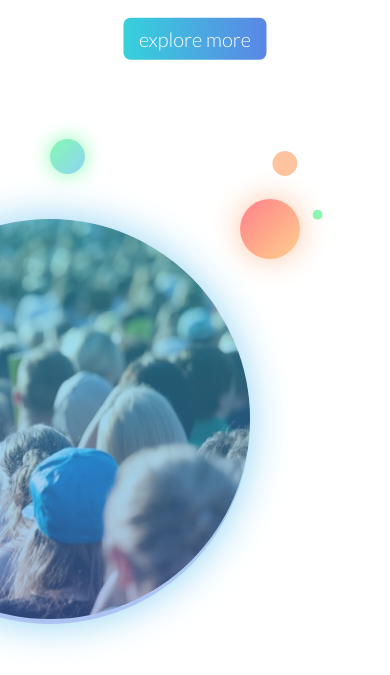
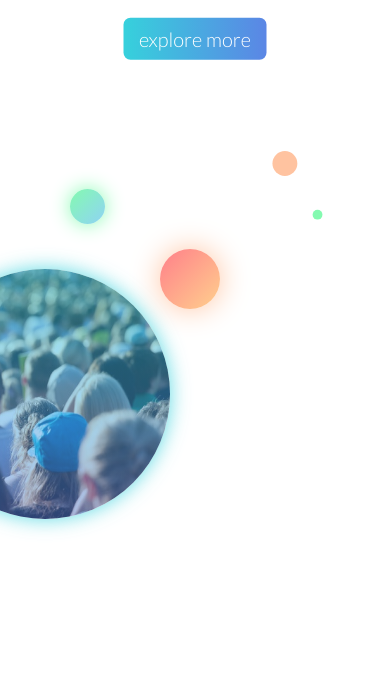
Before and after one commit to syedzubairahmed001/vrcveldanda, a website: page index.html in a window 390 px wide. Shown: the part 425-1100 px from the top of the page. Drawn offline with nearby package versions, Linux system fonts and the light colour scheme.

Commit message:
added responsiveness to circles

```diff
--- a/index.html
+++ b/index.html
@@ -39,9 +39,7 @@
     </header>
 
     <div class="header-circle-container">
-        <div class="circle circle__big circle__img">
-            <img src="resources/img/header-img.jpg" alt="image" class="head-circle-img">
-            <div class="circle-overlay"></div>
+        <div class="circle circle__big-40 circle__img">
         </div>
     </div>
 
--- a/resources/sass/components/_btn.scss
+++ b/resources/sass/components/_btn.scss
@@ -15,9 +15,15 @@
         font-size: 2.2rem;
         border-radius: .7rem;
 
-        &:hover,
+        &:hover{
+            box-shadow: rgba(54, 209, 220, 0.5) 0 .6rem 2rem;
+        }
         &:active{
-            box-shadow: rgba(54, 209, 220, 0.5) 0 .6rem 2rem;
+            border: 2px solid #5B86E5;
+            background: #fff;
+            color: #5B86E5;
+            box-shadow: rgba(#5B86E5, 0.5) 0 .6rem 2rem;
+            margin-top: -4px;
         }
     }
 }
--- a/resources/sass/components/_circle.scss
+++ b/resources/sass/components/_circle.scss
@@ -7,30 +7,18 @@
     position: relative;
 
     &__big-40{
-        width: 40rem;
-        height: 40rem;
+        width: 45rem;
+        height: 45rem;
     }
 
     &__img{
         display: inline-block;
         position: relative;
-
-        & img{
-            display: inline-block;
-            width: 40rem;
-            height: 40rem;
-            border-radius: 50%;
-        }
-
-        & .circle-overlay{
-            display: inline-block;
-            width: 100%;
-            height: 100%;
-            position: absolute;
-            top: 0;
-            left: 0;
-            border-radius: 50%;
-        }
+        background-image:linear-gradient(rgba($gr-blue-1, 0.5), rgba($gr-blue-2, 0.5)), url(img/header-img.jpg);
+        box-shadow: rgba($gr-blue-1, 0.8) 0 0 2rem;
+        background-repeat: no-repeat;
+        background-position: center;
+        background-size: cover;
     }
 }
 
@@ -39,13 +27,8 @@
 .header-circle-container{
     display: inline-block;
     position: relative;
-    margin-top: -20rem;
+    margin-top: -25rem;
     margin-left: -15rem;
-
-    & .circle .circle-overlay{
-        background-image: linear-gradient(rgba($gr-blue-1, 0.5), rgba($gr-blue-2, 0.5));
-        box-shadow: #8fd3f4 0 0 4rem;
-    }
 
     &::after{
         content: '';
@@ -57,7 +40,6 @@
         right: -5rem;
         background-image: linear-gradient(to right bottom, $gr-orange-1, $gr-orange-2);
         box-shadow: #ffc3a0 0 0 3rem;
-        animation: 3.5s h-circle-2 alternate infinite;
     }
 
     &::before{
@@ -67,22 +49,25 @@
         border-radius: 50%;
         position: absolute;
         top: -8rem;
-        left: 20rem;
+        left: 22rem;
         background-image: linear-gradient(to right bottom, $gr-green-1, $gr-green-2);
         box-shadow: $gr-green-1 0 0 2rem;
-        animation: 2s h-circle-1 alternate infinite;
     }
 }
 
 
 
 @media only screen and (max-width: 37.5em){
-    .head-circle-img{
-            width: 30rem;
-            height: 30rem;
+    .circle{
+        &__big-40{
+            width: 25rem;
+            height: 25rem;
         }
+    }
     .header-circle-container{
 
+        margin-top: -15rem;
+        margin-left: -8rem;
         &::after{
             width: 6rem;
             height: 6rem;
@@ -90,6 +75,7 @@
         &::before{
             width: 3.5rem;
             height: 3.5rem;
+            left: 15rem;
         }
     }
 }
--- a/resources/sass/layout/_nav.scss
+++ b/resources/sass/layout/_nav.scss
@@ -10,7 +10,7 @@
     background-color: #fff;
 
     &.scroll{
-        box-shadow: rgba(55, 58, 70, 0.4) 1rem 0 2rem;
+        box-shadow: rgba(55, 58, 70, 0.4) 0 0 3rem;
         background-color:rgba(255, 255, 255, 0.9);
     }
 
@@ -96,6 +96,14 @@
 
             & ul li{
                 display: block;
+                width: 100%;
+                text-align: center;
+                clear: both;
+            }
+
+            & ul li a{
+                display: block;
+                width: 100%;
             }
 
             .menu-icon{
```
Also changed, not shown: resources/css/img/header-img.jpg (added), resources/css/index.css.
